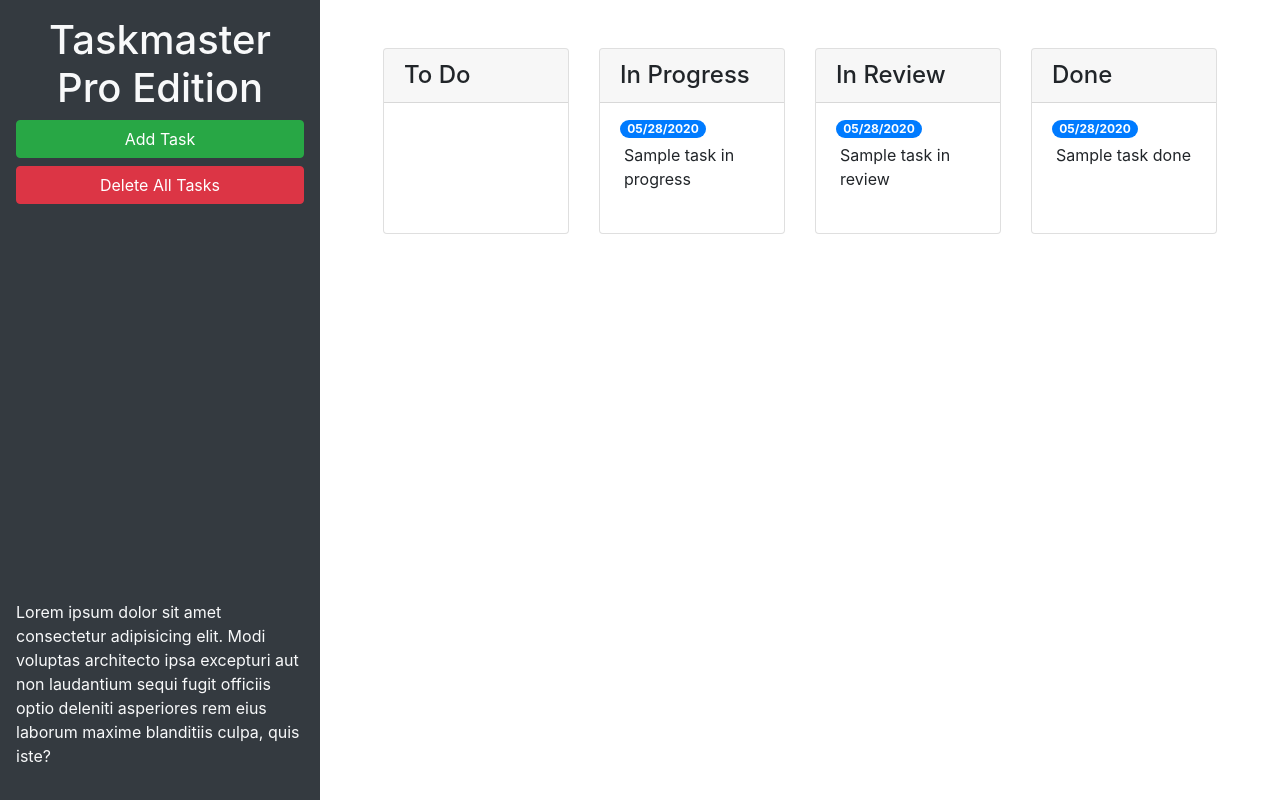
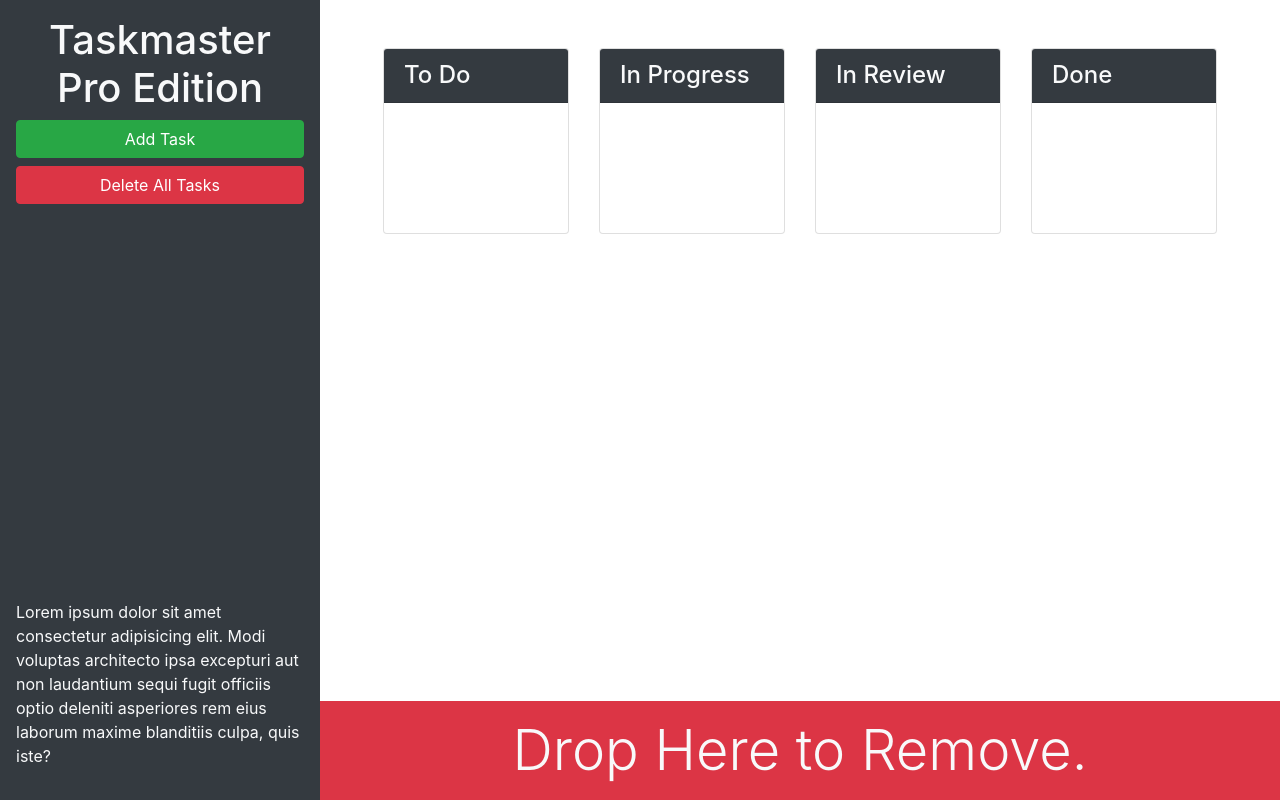
Before and after one commit to nagatopein/taskmaker-pro, a plain HTML site: page index.html in a window 1280 px wide. Drawn offline with nearby package versions, Linux system fonts and the light colour scheme.

Commit message:
finished bootstrap additions and added trash landing zone

```diff
--- a/index.html
+++ b/index.html
@@ -13,23 +13,24 @@
 <body>
 
   <div class="row min-vh-100 no-gutters">
-    <header class="col-12 col-lg-3 bg-dark text-light d-flex flex-column p-4 p-lg-3">
+    <header class="sticky-top col-12 col-lg-3 bg-dark text-light d-flex flex-column p-4 p-lg-3">
       <h1 class="text-center">Taskmaster Pro Edition</h1>
       <button id="create-task" class="btn btn-block btn-success" data-toggle="modal" data-target="#task-form-modal">Add
         Task</button>
       <button id="remove-tasks" class="btn btn-block btn-danger">Delete All Tasks</button>
-      <p class="mt-auto">Lorem ipsum dolor sit amet consectetur adipisicing elit. Modi voluptas architecto ipsa
+      <p class="mt-auto d-none d-lg-block">Lorem ipsum dolor sit amet consectetur adipisicing elit. Modi voluptas
+        architecto ipsa
         excepturi aut non
         laudantium sequi fugit officiis optio deleniti asperiores rem eius laborum maxime blanditiis culpa, quis iste?
       </p>
     </header>
 
-    <main class="col-12 col-lg-9">
+    <main class="col-12 col-lg-9 d-flex flex-column">
       <div class="m-5 row justify-content-around">
         <!-- to do start-->
         <div class="col-12 col-md-6 col-xl-3 mb-3">
           <div class="card">
-            <h4 class="card-header">
+            <h4 class="card-header bg-dark text-light">
               To Do
             </h4>
             <ul id="list-toDo" class="list-group list-group-flush"> </ul>
@@ -39,49 +40,39 @@
         <!-- in progress start -->
         <div class="col-12 col-md-6 col-xl-3 mb-3">
           <div class="card">
-            <h4 class="card-header">
+            <h4 class="card-header bg-dark text-light">
               In Progress
             </h4>
-            <ul id="list-inProgress" class="list-group list-group-flush">
-              <li class="list-group-item">
-                <span class="badge badge-primary badge-pill">05/28/2020</span>
-                <p class="m-1">Sample task in progress</p>
-              </li>
-            </ul>
+            <ul id="list-inProgress" class="list-group list-group-flush"> </ul>
           </div>
         </div>
         <!-- in progress end -->
         <!-- in review start -->
         <div class="col-12 col-md-6 col-xl-3 mb-3">
           <div class="card">
-            <h4 class="card-header">
+            <h4 class="card-header bg-dark text-light">
               In Review
             </h4>
-            <ul id="list-inReview" class="list-group list-group-flush">
-              <li class="list-group-item">
-                <span class="badge badge-primary badge-pill">05/28/2020</span>
-                <p class="m-1">Sample task in review</p>
-              </li>
-            </ul>
+            <ul id="list-inReview" class="list-group list-group-flush"> </ul>
           </div>
         </div>
         <!-- in review end -->
         <!-- done start -->
         <div class="col-12 col-md-6 col-xl-3 mb-3">
           <div class="card">
-            <h4 class="card-header">
+            <h4 class="card-header bg-dark text-light">
               Done
             </h4>
-            <ul id="list-done" class="list-group list-group-flush">
-              <li class="list-group-item">
-                <span class="badge badge-primary badge-pill">05/28/2020</span>
-                <p class="m-1">Sample task done</p>
-              </li>
-            </ul>
+            <ul id="list-done" class="list-group list-group-flush"> </ul>
           </div>
         </div>
         <!-- done end -->
       </div>
+      <!-- trash landing zone -->
+      <div id="trash" class="mt-auto">
+        <div class="w-100 bg-danger p-3 text-center text-light display-4">
+          Drop Here to Remove.
+        </div>
     </main>
   </div>
 
```
